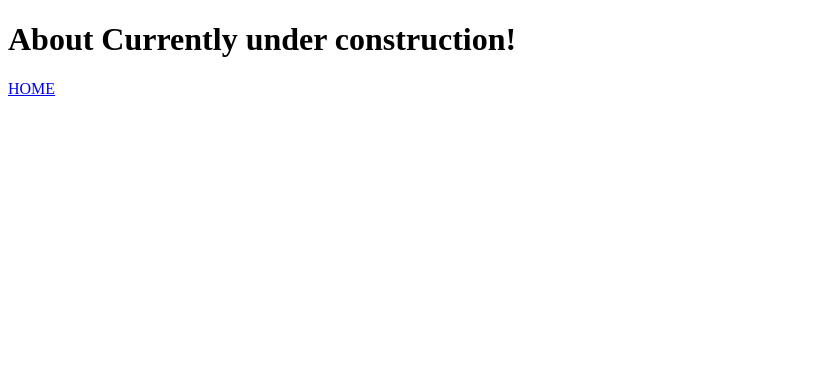
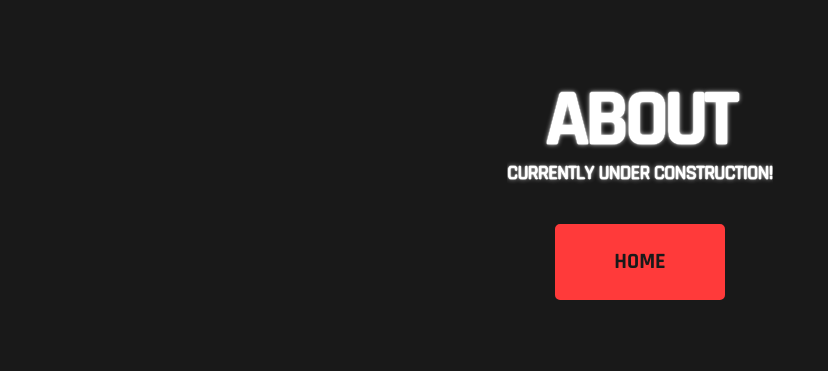
Before and after one commit to Dbevan770/website, a website: page public/about.html in a window 1280 px wide. Shown: the whole page, without its empty margins (0-828 px from the left). Drawn offline with Linux system fonts and the light colour scheme; the site is published under a folder, as on GitHub Pages, so addresses that start at the root find nothing.

Commit message:
Update about.html

```diff
--- a/public/about.html
+++ b/public/about.html
@@ -3,7 +3,7 @@
 <head>
     <meta charset="UTF-8">
     <title>About</title>
-    <link rel="stylesheet" href="/css/about.css" />
+    <link rel="stylesheet" href="css/about.css" />
     <link href="https://fonts.googleapis.com/css?family=Rajdhani:300,400,500,600,700" rel="stylesheet">
 </head>
 <body class="site-layout--about bg-image bg-fixed scroll-is--active">
```
